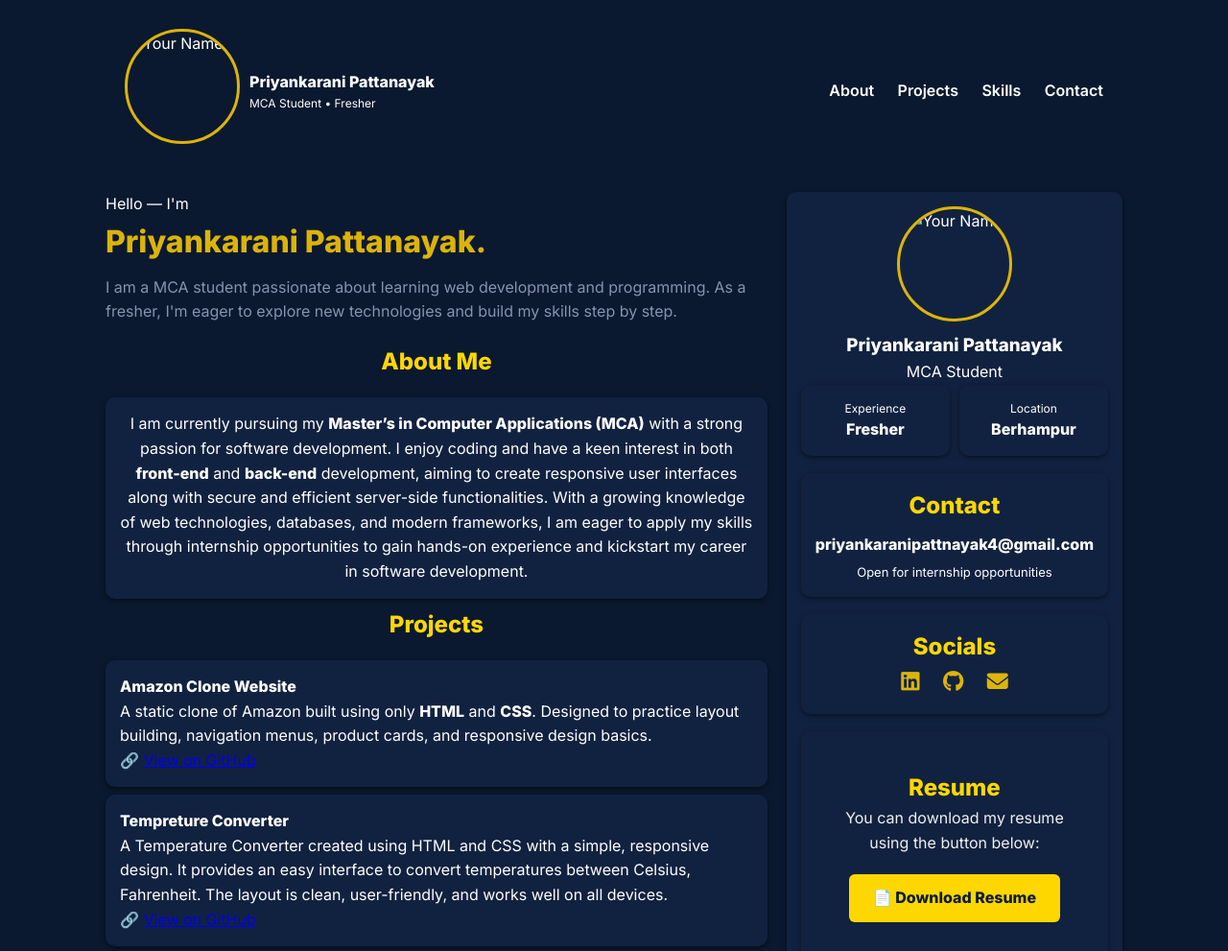
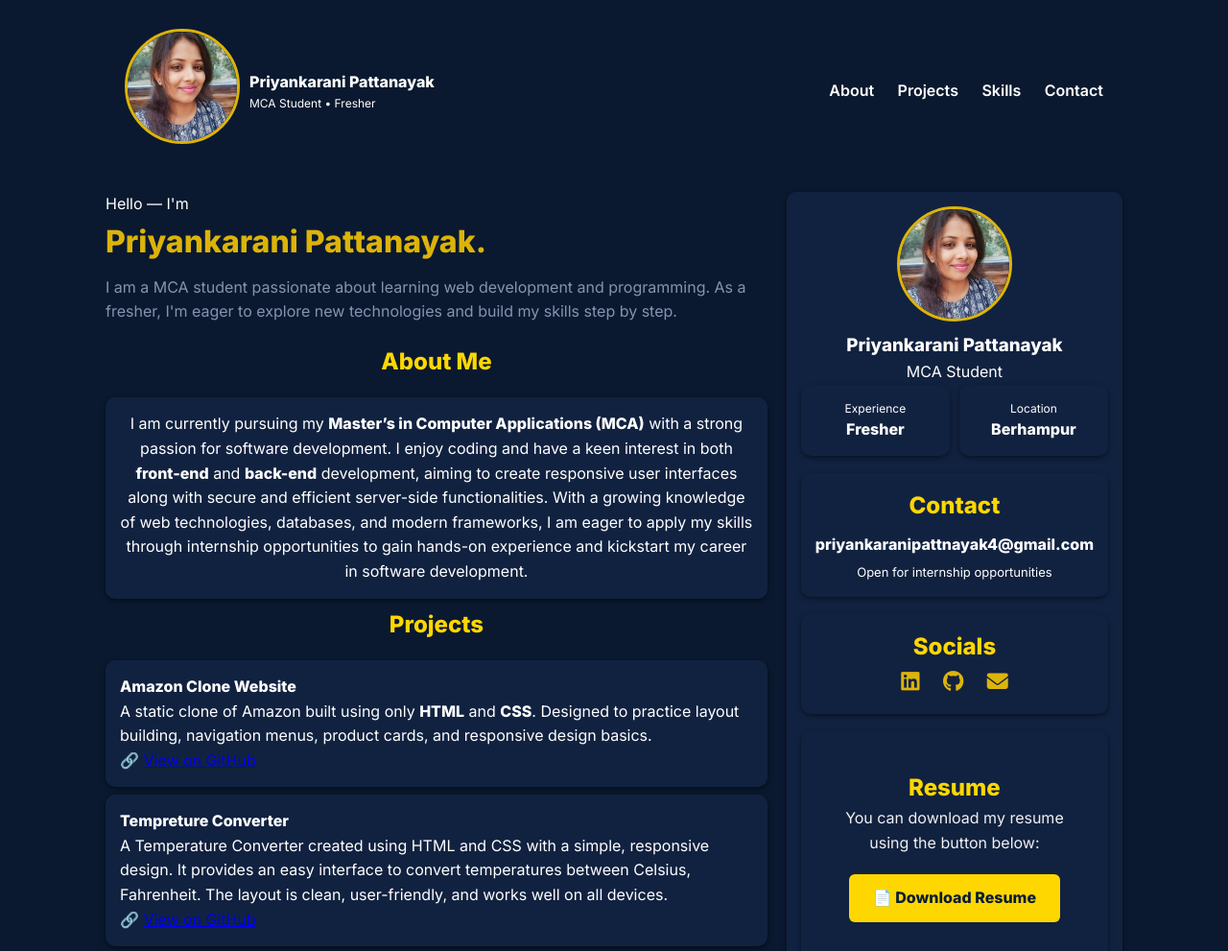
Before and after one commit to Priyankarani-pattnayak/My-Portfolio, a plain HTML site: page index.html in a window 1280 px wide. Shown: the top 991 px of the page at 96% size. Drawn offline with Linux system fonts and the light colour scheme.

Commit message:
Update index.html

```diff
--- a/index.html
+++ b/index.html
@@ -15,7 +15,7 @@
     <header>
       <div class="brand">
         <div class="avatar">
-          <img src="/PPportfolio-main/photo.jpg" alt="Your Name">
+          <img src="assets/image/photo.jpg" alt="Your Name">
 
         </div>
         <div>
@@ -89,7 +89,7 @@
 
       <aside class="profile-card">
        <div class="avatar">
-          <img src="/PPportfolio-main/photo.jpg" alt="Your Name">
+          <img src="assets/image/photo.jpg" alt="Your Name">
         </div>
 
         <div class="meta">
@@ -125,7 +125,7 @@
 
             <h2>Resume</h2>
             <p>You can download my resume using the button below:</p>
-            <a href="/PPportfolio-main/Priyankarani_Pattanayak_resume[1].pdf" download class="btn">📄 Download Resume</a>
+            <a href="assets/doc/Priyankarani_Pattanayak_resume[1].pdf" download class="btn">📄 Download Resume</a>
 
           </section>
 
```
